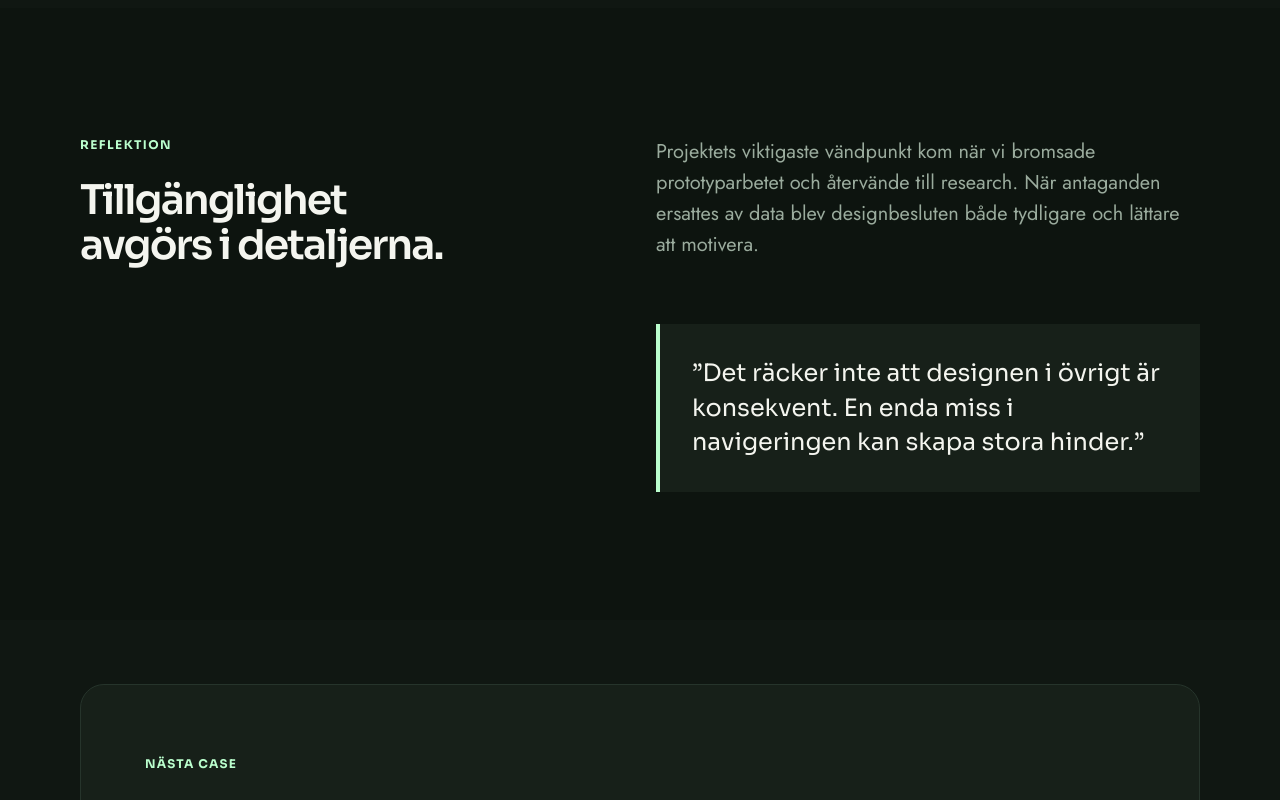
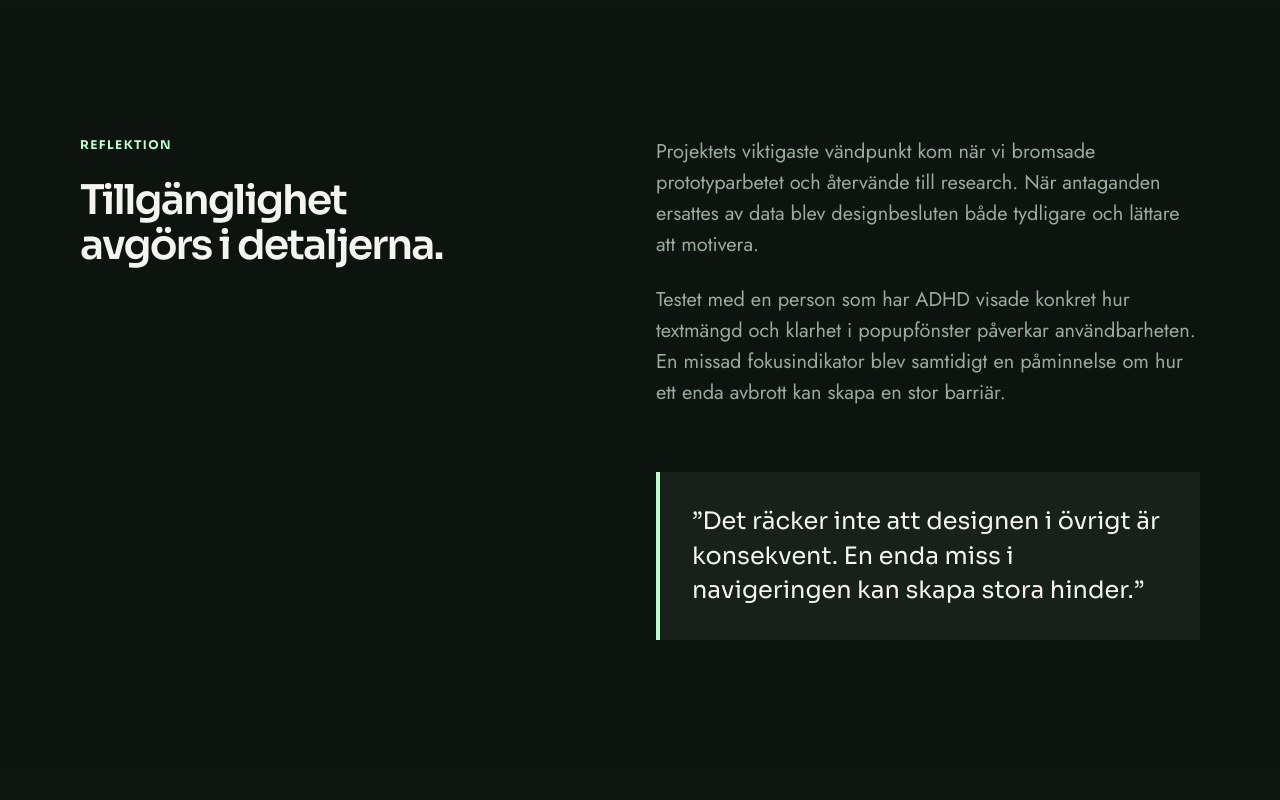
Before and after one commit to Karro-fi/karolina-portfolio, a Next.js app in the folder karolina-portfolio-vercel-upload/: page /case/duro in a window 1280 px wide. Shown: the part 7840-8640 px from the top of the page. Built offline with nearby package versions, Linux system fonts and the light colour scheme; no server answers.

Commit message:
Visa hela reflektionen i case-sidor

```diff
--- a/karolina-portfolio-vercel-upload/app/case/EditorialCase.tsx
+++ b/karolina-portfolio-vercel-upload/app/case/EditorialCase.tsx
@@ -261,7 +261,9 @@ export default function EditorialCase(props: EditorialCaseProps) {
             <h2>{props.reflectionTitle}</h2>
           </div>
           <div className="reflection-copy">
-            <p>{props.reflectionText[0]}</p>
+            {props.reflectionText.map((paragraph) => (
+              <p key={paragraph}>{paragraph}</p>
+            ))}
             <blockquote>”{props.quote}”</blockquote>
           </div>
         </div>
```
